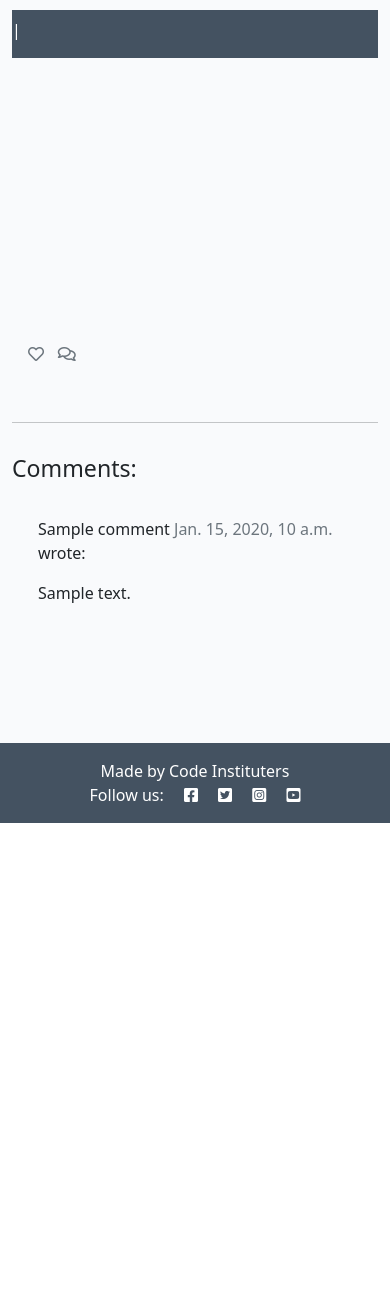
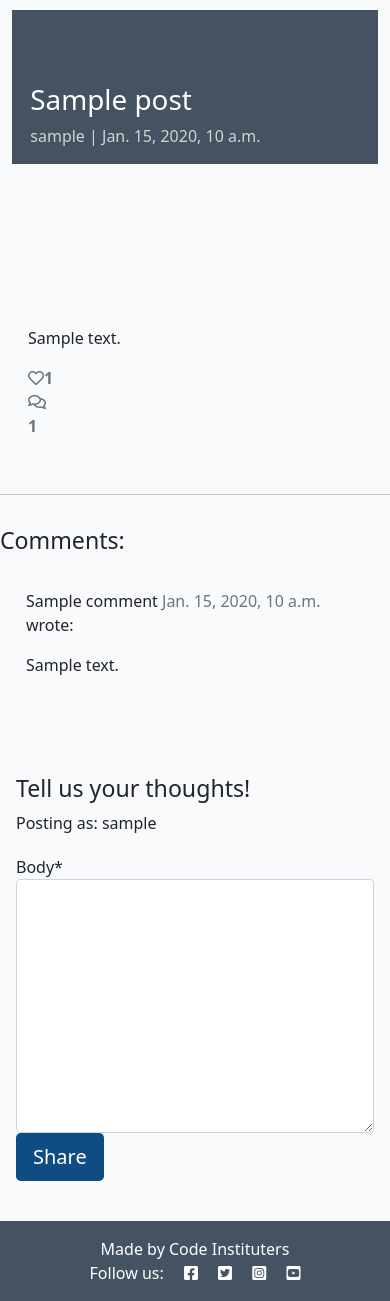
Before and after one commit to Diabekki/Dia-Eaties, a Django app: a page that uses templates/recipe_detail.html in a window 390 px wide. Shown: the part 60-1361 px from the top of the page. Before the commit the page ends 883 px from the top, so only its background shows below. Run offline with Django 3.2, Linux system fonts and the light colour scheme; a user stored in the database is signed in; tables that the repository leaves empty hold one stand-in row (values such as "Sample post"); some libraries are stand-ins or nearby versions.

Commit message:
Render forms.py and made comment section

```diff
--- a/diaeaties/settings.py
+++ b/diaeaties/settings.py
@@ -49,6 +49,7 @@ INSTALLED_APPS = [
     'django.contrib.staticfiles',
     'cloudinary',
     'django_summernote',
+    'crispy_forms',
     'diaeatiesblog',
 ]
 
@@ -56,6 +57,8 @@ SITE_ID = 1
 
 LOGIN_REDIRECT_URL = '/'
 LOGOUT_REDIRECT_URL = '/'
+
+CRISPY_TEMPLATE_PACK = 'bootstrap4'
 
 MIDDLEWARE = [
     'django.middleware.security.SecurityMiddleware',
--- /dev/null
+++ b/diaeatiesblog/forms.py
@@ -0,0 +1,8 @@
+from django import forms
+from .models import Comment
+
+
+class CommentForm(forms.ModelForm):
+    class Meta:
+        model = Comment
+        fields = ('body',)
--- a/diaeatiesblog/urls.py
+++ b/diaeatiesblog/urls.py
@@ -1,5 +1,5 @@
-from django.urls import path, include
 from . import views
+from django.urls import path
 
 urlpatterns = [
     path('', views.ListPost.as_view(), name='home'),
--- a/diaeatiesblog/views.py
+++ b/diaeatiesblog/views.py
@@ -1,6 +1,7 @@
 from django.shortcuts import render, get_object_or_404
 from django.views import generic, View
 from .models import Post
+from .forms import CommentForm
 
 
 class ListPost(generic.ListView):
@@ -26,6 +27,7 @@ class RecipeDetail(View):
             {
                 "post": post,
                 "comments": comments,
-                "liked": liked
-            }
+                "liked": liked,
+                "comment_form": CommentForm()
+            },
         )
--- a/requirements.txt
+++ b/requirements.txt
@@ -4,6 +4,7 @@ dj-database-url==0.5.0
 dj3-cloudinary-storage==0.0.6
 Django==3.2.8
 django-allauth==0.45.0
+django-crispy-forms==1.13.0
 django-summernote==0.8.20.0
 gunicorn==20.1.0
 oauthlib==3.1.1
--- a/templates/recipe_detail.html
+++ b/templates/recipe_detail.html
@@ -1,14 +1,15 @@
 {% extends 'base.html' %} {% block content %}
+
+{% load crispy_forms_tags %}
 
 <div class="masthead">
     <div class="container">
         <div class="row g-0">
             <div class="col-md-6 masthead-text">
                 <!-- Post title goes in these h1 tags -->
-                <h1 class="Egg Muffin Recipe">
-                </h1>
+                <h1 class="post-title">{{ post.title }}</h1>
                 <!-- Post author goes before the | the post's created date goes after -->
-                <p class="Diabekki"> | </p>
+                <p class="post-subtitle">{{ post.author }} | {{ post.created_on }}</p>
             </div>
             <div class="d-none d-md-block col-md-6 masthead-image">
                 <!-- The featured image URL goes in the src attribute -->
@@ -28,17 +29,19 @@
             <div class="card-body">
                 <!-- The post content goes inside the card-text. -->
                 <!-- Use the | safe filter inside the template tags -->
-                <p class="card-text "></p>
-                <div class="row">
-
+                <p class="card-text ">
+                    {{ post.content | safe }}
+                </p>
                     <div class="col-1">
                         <!-- The number of likes goes before the closing strong tag -->
-                        <strong class="text-secondary"><i class="far fa-heart"></i> </strong>
+                        <strong class="text-secondary"><i class="far fa-heart"></i>{{ post.number_of_likes }}
+                        </strong>
                     </div>
                     <div class="col-1">
                         {% with comments.count as total_comments %}
                         <strong class="text-secondary"><i class="far fa-comments"></i>
                             <!-- Our total_comments variable goes before the closing strong tag -->
+                            {{ total_comments }}
                         </strong>
                         {% endwith %}
                     </div>
@@ -52,7 +55,7 @@
         </div>
     </div>
     <div class="row">
-        <div class="col card mb-4  mt-3 ">
+        <div class="col-md-8 card mb-4  mt-3 ">
             <h3>Comments:</h3>
             <div class="card-body">
                 <!-- We want a for loop inside the tags to iterate through each comment in comments -->
@@ -73,9 +76,24 @@
                 {% endfor %}
             </div>
         </div>
-        <div class="col-md-8 card mb-4  mt-3 ">
+        <div class="col-md-4 card mb-4  mt-3 ">
             <div class="card-body">
-                <!-- For later -->
+                {% if commented %}
+                <div class="alert alert-success" role="alert">
+                    Your comment is awaiting approval
+                </div>
+                {% else %}
+                {% if user.is_authenticated %}
+
+                <h3>Tell us your thoughts!</h3>
+                <p>Posting as: {{ user.username }}</p>
+                <form method="post" style="margin-top: 1.3em;">
+                    {{ comment_form | crispy }}
+                    {% csrf_token %}
+                    <button type="submit" class="btn btn-signup btn-lg">Share</button>
+                </form>
+                {% endif %}
+                {% endif %}
             </div>
         </div>
     </div>
```
